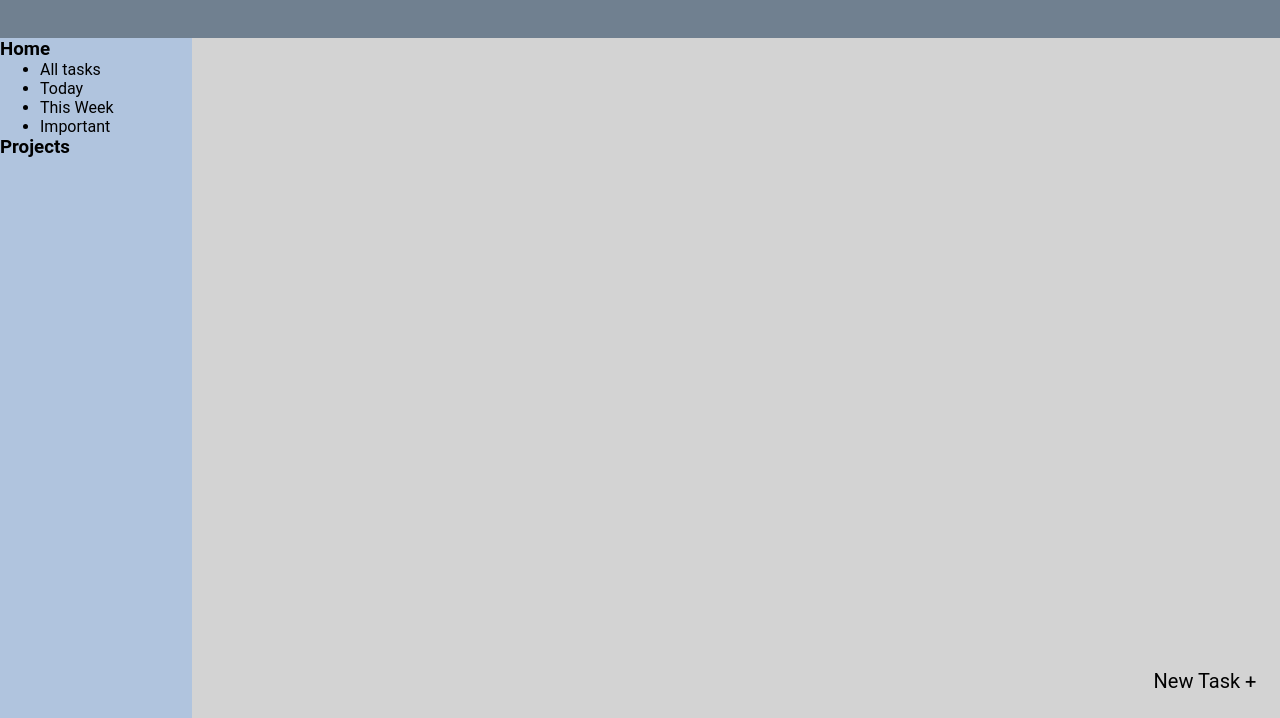
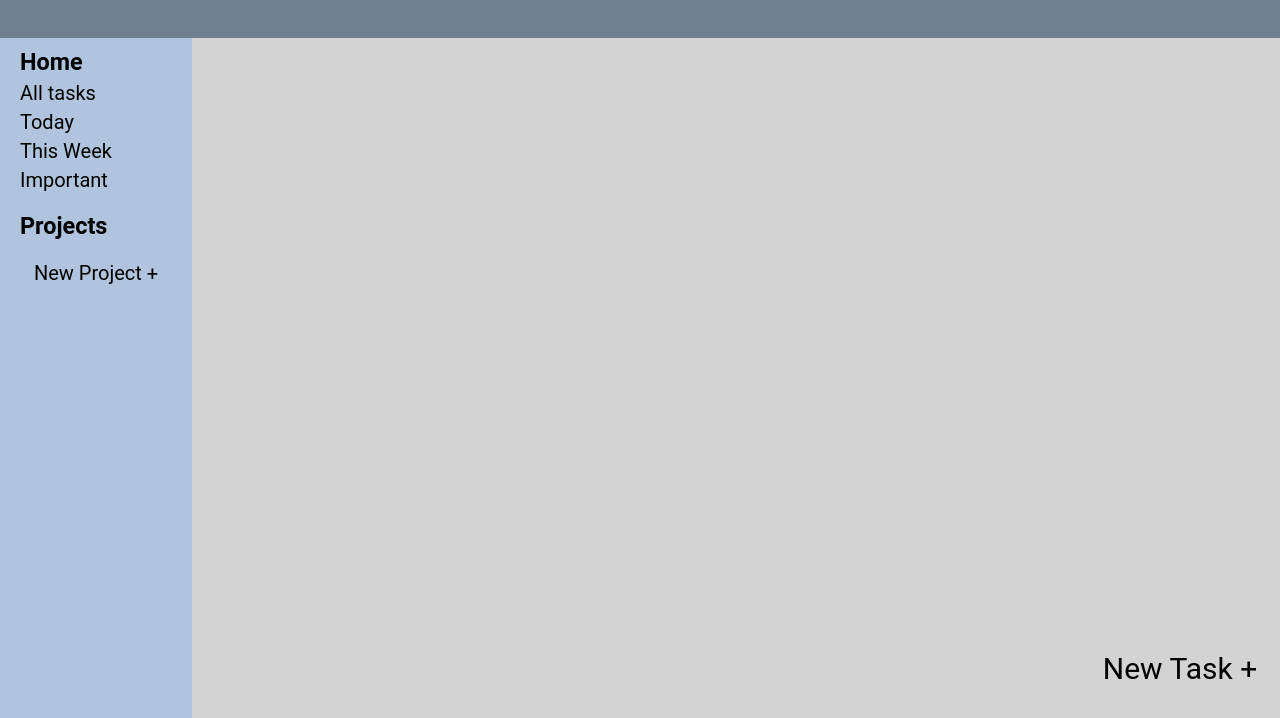
Before and after one commit to JessePullen/to-do-list, a website built with webpack: page src/index.html in a window 1280 px wide. Shown: the part 82-800 px from the top of the page. Built offline with nearby package versions, Linux system fonts and the light colour scheme.

Commit message:
Add sidebar styling

```diff
--- a/src/index.html
+++ b/src/index.html
@@ -20,11 +20,12 @@
                     <li>Important</li>
                 </ul>
             </div>
-            <div class="Projects">
+            <div class="projects">
                 <h3>Projects</h3>
                 <ul class="projects-menu">
                 </ul>
             </div>
+            <button class="new-project">New Project +</button>
         </div>
         <div class="content">
             <button class="new-task">New Task +</button>
--- a/src/style.css
+++ b/src/style.css
@@ -19,7 +19,29 @@
 
 .sidebar {
     background-color: lightsteelblue;
-    min-height: 85vh;
+    /* min-height: 85vh; */
+    display: flex;
+    flex-direction: column;
+    gap: 20px;
+    padding-top: 10px;
+    font-size: 20px;
+}
+
+.home {
+    padding-left: 20px;
+}
+
+.projects {
+    padding-left: 20px;
+}
+
+ul {
+    padding: 0px;
+    list-style-type: none;
+}
+
+li {
+    padding-top: 5px;
 }
 
 .content {
@@ -34,7 +56,14 @@
     background-color: transparent;
     border: none;
     cursor: pointer;
-    height: 75px;
-    width: 150px;
+    height: 100px;
+    width: 200px;
+    font-size: 30px;
+}
+
+.new-project {
+    background-color: transparent;
+    border: none;
+    cursor: pointer;
     font-size: 20px;
 }
```
